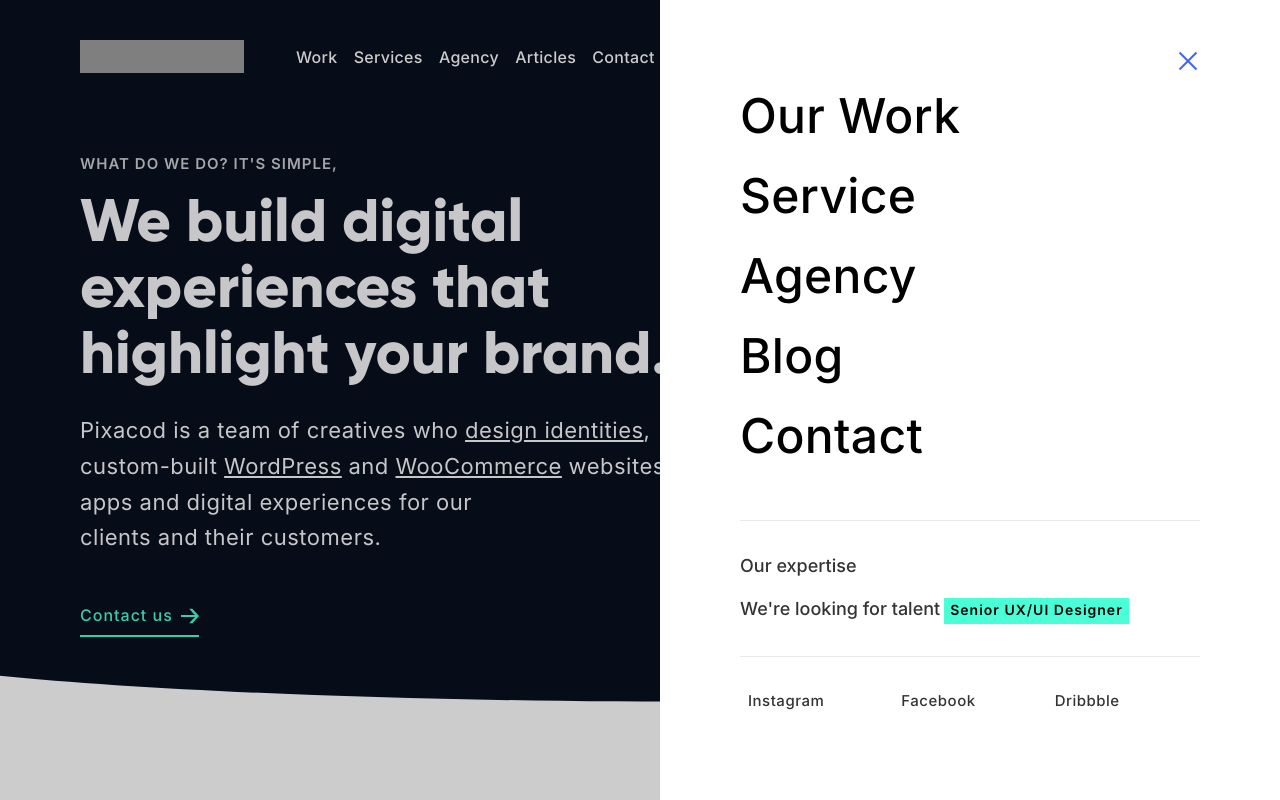
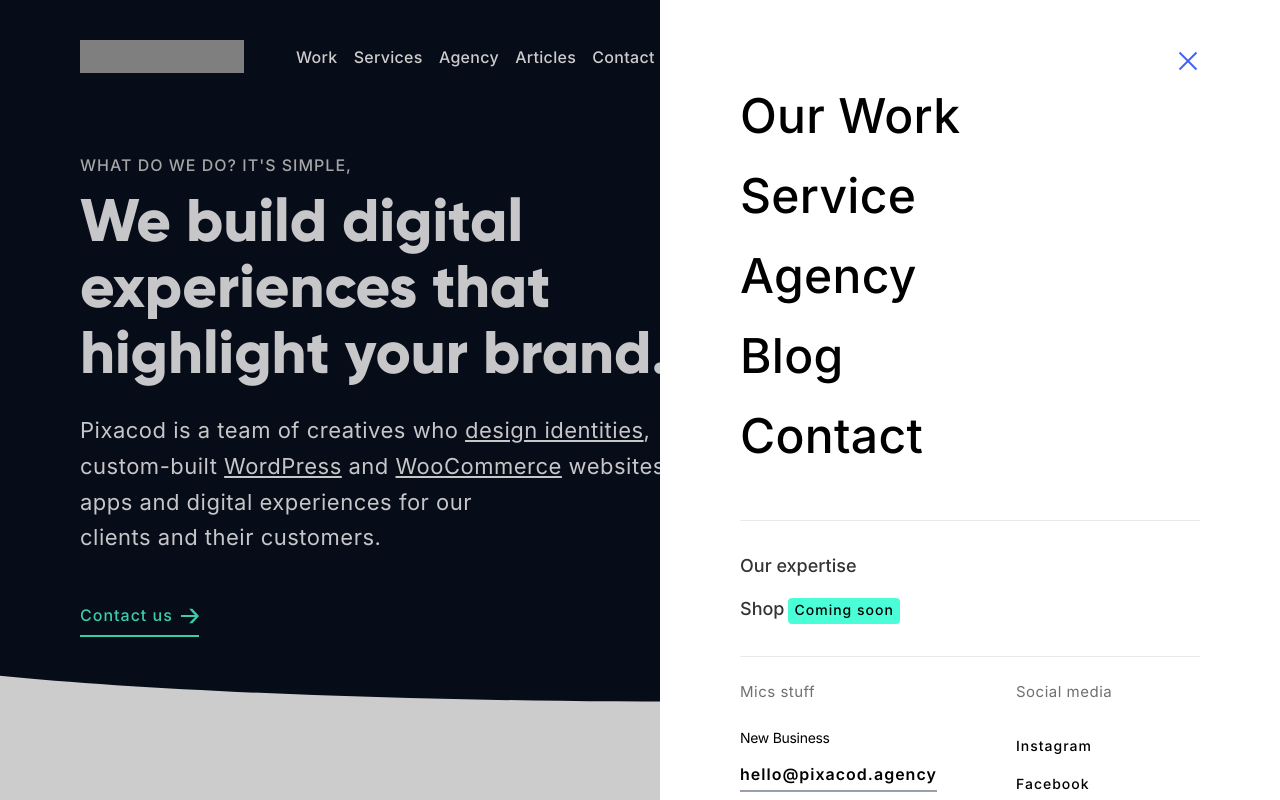
Before and after one commit to pixacodagency/frontend, a Next.js app: page / in a window 1280 px wide. Both pictures are taken after a click on the button "Menu". Shown: the top 800 px of the page. Built offline with nearby package versions, Linux system fonts and the light colour scheme; grey boxes are pictures that could not be loaded.

Commit message:
Update sidebar menu

```diff
--- a/components/Navbar.js
+++ b/components/Navbar.js
@@ -121,11 +121,23 @@ const Navbar = () => {
                 </Link>
                 <Link href="/talent">
                   <a onClick={()=> setShowSidebar(false)} className={navStyles.navLink}>
-                  We're looking for talent
-                  <span className={navStyles.badge}>Senior UX/UI Designer</span>
+                  Shop
+                  <div className={navStyles.badge}>Coming soon</div>
                   </a>
                 </Link>
               </nav>
+              <div className={navStyles.panel}>
+                <div className={navStyles.left}>
+                  <span className={navStyles.commanLabel}>Mics stuff</span>
+                    <ul className={navStyles.list}>
+                      <li>
+                        <p className={navStyles.h6}>New Business</p>
+                         <a className={navStyles.linkWithUnderline} href="mailto:hello@pixacod.agency">hello@pixacod.agency</a>
+                      </li>
+                    </ul>
+                </div>
+                <div className={navStyles.right}>
+                  <span className={navStyles.commanLabel}>Social media</span>
                   <ul className={navStyles.socialNav}>
                     <li>
                       <Link href="https://www.instagram.com/pixacod/">
@@ -137,13 +149,9 @@ const Navbar = () => {
                         <a className={navStyles.navLink}>Facebook</a>
                       </Link>
                     </li>
-                <li>
-                  <Link href="https://www.instagram.com/pixacod/">
-                    <a className={navStyles.navLink}>Dribbble</a>
-                  </Link>
-                </li>
                   </ul>
-
+                </div>
+              </div>
             </div>
           </div>
           <div className={showSidebar ? navStyles.navBg : null}></div>
--- a/pages/404.js
+++ b/pages/404.js
@@ -12,6 +12,7 @@ const NotFoundPage = () => {
 					<Image  src={bannerPic} alt="Banner" height={141} width={1440} />
 				</div>
 			</section>
+			<div className={styles.errorContainer}>
 				<div className={styles.notFound}>
 						<Image  src="/yacht.svg" alt="Yacht" height={152} width={152} />
 						<h1 className={styles.display}>Ahoy 404!</h1>
@@ -20,6 +21,7 @@ const NotFoundPage = () => {
 							<a className={styles.blueBtn}>Return to home</a>
 						</Link>
 				</div>
+			</div>
 		</>
 	);
 }
--- a/styles/Header.module.css
+++ b/styles/Header.module.css
@@ -100,10 +100,11 @@
 
 .commonLabel {
     position: relative;
+    color: var(--white);
     text-transform: uppercase;
     pointer-events: none;
-    font-weight: var(--bold);
-    font-size: var(--caption);
+    font-weight: var(--medium);
+    font-size: 1rem;
     letter-spacing: 0.063rem;
     margin-bottom: 1rem;
     opacity: .8;
@@ -140,6 +141,21 @@
     .container {
         padding: 0 20px;
     }
+}
+
+
+/*max 599px*/
+
+@media (max-width: 599px) {
+    .hero h1 {
+        font-size: 1.875rem !important;
+        margin-bottom: 12px;
+    }
+    .subhead {
+        font-size: 1rem !important;
+        margin-bottom: 15px;
+    }
+    .heroLink {}
 }
 
 
--- a/styles/Nav.module.css
+++ b/styles/Nav.module.css
@@ -378,8 +378,9 @@ button .hamburgerText {
 .moreLinks {
     position: relative;
     border-top: 1px solid var(--grey);
+    border-bottom: 1px solid var(--grey);
     margin-bottom: 1.5rem;
-    padding-top: 1.5rem;
+    padding: 1.5rem 0 1.5rem;
 }
 
 .moreLinks .navLink {
@@ -396,7 +397,8 @@ button .hamburgerText {
 
 .badge {
     font-size: .875rem;
-    font-weight: var(--bold);
+    font-weight: var(--fontWeightMedium);
+    border-radius: 4px;
     display: inline-table;
     pointer-events: none;
     position: relative;
@@ -409,28 +411,55 @@ button .hamburgerText {
     margin-left: 0.25rem;
 }
 
-.socialNav {
+.right .socialNav {
+    margin-left: -8px;
+}
+
+.socialNav .navLink {
+    -webkit-appearance: none;
+    -moz-appearance: none;
+    appearance: none;
+    border: none;
+    font-size: 0.875rem;
+    cursor: pointer;
+    color: var(--black);
+    outline: none;
+    display: table;
+    line-height: 1.6;
+    letter-spacing: 1px;
+    z-index: 2;
+    overflow: hidden;
+    padding: 8px;
+    position: relative;
+}
+
+.commanLabel {
+    letter-spacing: .5px;
+    font-weight: var(--fontWeightRegular);
+    font-size: .9375rem;
+    text-transform: none;
+    opacity: .7;
+    margin-bottom: var(--rowGapMedium);
+    position: relative;
+    pointer-events: none;
+    display: block;
+}
+
+.panel {
+    width: 100%;
     display: -webkit-box;
     display: -ms-flexbox;
     display: flex;
-    -ms-flex-wrap: wrap;
-    flex-wrap: wrap;
-    border-top: 1px solid var(--grey);
-    padding-top: 1.5rem;
+    padding-bottom: 40px;
 }
 
-.socialNav li {
-    width: calc(33.33333% - 16px);
-    margin: .5rem;
+.left {
+    width: 50%;
 }
 
-.socialNav .navLink {
-    font-weight: var(--medium);
-    font-size: var(--caption);
-    display: block;
-    padding: 0;
-    margin: 0;
-    color: inherit;
+.right {
+    width: 40%;
+    padding-left: 10%;
 }
 
 .telephone {
@@ -439,10 +468,89 @@ button .hamburgerText {
     font-weight: 400;
 }
 
+.left .h6 {
+    color: var(--black);
+    font-size: 0.875rem;
+    letter-spacing: -.3px;
+    font-weight: var(--fontWeightRegular);
+    margin-bottom: 0;
+}
+
+.linkWithUnderline {
+    color: var(--black);
+    border-bottom: 2px solid var(--LinkUnderline);
+    font-size: 1rem;
+    padding-top: var(--rowGapNormal)!important;
+    font-weight: var(--fontWeightMedium);
+    display: -webkit-inline-box;
+    display: -ms-inline-flexbox;
+    display: inline-flex;
+    -webkit-box-align: center;
+    -ms-flex-align: center;
+    align-items: center;
+    -webkit-box-pack: start;
+    -ms-flex-pack: start;
+    justify-content: flex-start;
+    position: relative;
+    font-weight: var(--bold);
+    font-size: 1rem;
+    line-height: 2rem;
+    letter-spacing: 1px;
+    -webkit-transform-origin: left bottom;
+    -ms-transform-origin: left bottom;
+    transform-origin: left bottom;
+    will-change: transform;
+    -webkit-transition: scaleX .8s cubic-bezier(.694, 0, .335, 1), color .8s cubic-bezier(.694, 0, .335, 1);
+    -o-transition: scaleX .8s cubic-bezier(.694, 0, .335, 1), color .8s cubic-bezier(.694, 0, .335, 1);
+    transition: scaleX .8s cubic-bezier(.694, 0, .335, 1), color .8s cubic-bezier(.694, 0, .335, 1);
+}
+
+.linkWithUnderline:after {
+    content: "";
+    display: block;
+    position: absolute;
+    bottom: -2px;
+    left: 0;
+    width: 100%;
+    height: 2px;
+    background-color: #000;
+    z-index: 2;
+    will-change: transform, color;
+    -webkit-transition: -webkit-transform .6s cubic-bezier(.694, 0, .335, 1);
+    transition: transform .6s;
+    -o-transition: transform .6s cubic-bezier(.694, 0, .335, 1);
+    transition: transform .6s, -webkit-transform .6s;
+    transition-timing-function: cubic-bezier(.694, 0, .335, 1);
+    -webkit-transform: scaleX(0);
+    -ms-transform: scaleX(0);
+    transform: scaleX(0);
+    -webkit-transform-origin: 100% 50%;
+    -ms-transform-origin: 100% 50%;
+    transform-origin: 100% 50%;
+}
+
+.linkWithUnderline:hover:after {
+    -webkit-transform: scaleX(1);
+    -ms-transform: scaleX(1);
+    transform: scaleX(1);
+    -webkit-transform-origin: 0 50%;
+    -ms-transform-origin: 0 50%;
+    transform-origin: 0 50%;
+    -webkit-transition-timing-function: ease;
+    -o-transition-timing-function: ease;
+    transition-timing-function: ease;
+}
+
 
 /*1100px*/
 
 @media only screen and (max-width: 68.75em) {}
+
+@media (min-width: 1281px) {
+    .left .h6 {
+        font-size: 1rem;
+    }
+}
 
 
 /*1080px*/
--- a/styles/globals.css
+++ b/styles/globals.css
@@ -10,6 +10,7 @@
     --black: #000;
     --blue-light: #8595e0;
     --body-font: -apple-system, BlinkMacSystemFont, "Segoe UI", Roboto, Helvetica, Arial, sans-serif, "Apple Color Emoji", "Segoe UI Emoji", "Segoe UI Symbol";
+    --color-white-400: #99a0aa;
     --heading-one: 60px;
     --heading-two: 48px;
     --heading-three: 32px;
@@ -19,6 +20,12 @@
     --body-medium: 22px;
     --body: 18px;
     --display: 80px;
+    --fontWeightLight: 300;
+    --fontWeightRegular: 400;
+    --fontWeightMedium: 500;
+    --LinkUnderline: var(--color-white-400);
+    --rowGapNormal: 8px;
+    --rowGapMedium: 24px;
     --scale: 1;
     --scale-nav-link: 1;
     --meta: 14px;
@@ -26,6 +33,7 @@
     --bold: 600;
     --caption: 15px;
     --container: 1600px;
+    --layoutWidthMax: 100%;
     --padding-mobile: 5%;
     --padding-tablet: 24px;
     --padding-desktop: 80px;
```
Also changed, not shown: styles/404.module.css (+21 -0 lines). Lines whose indentation alone changed are shown as unchanged.
